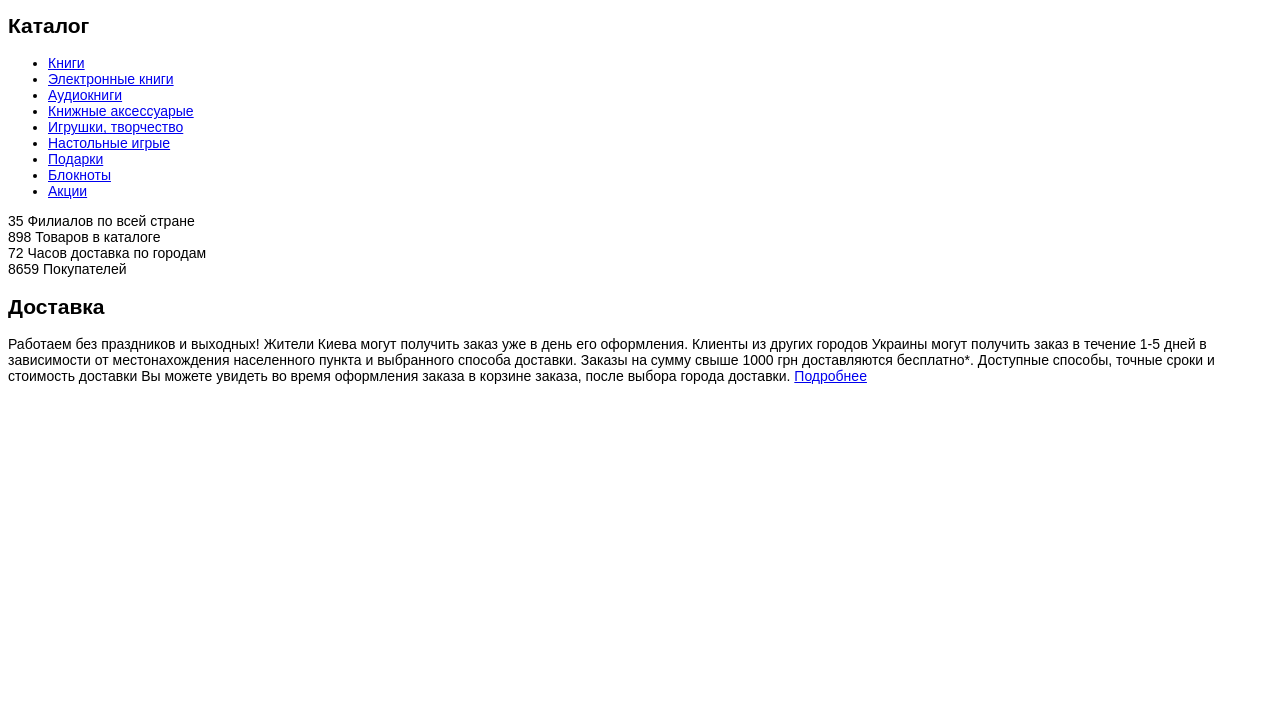
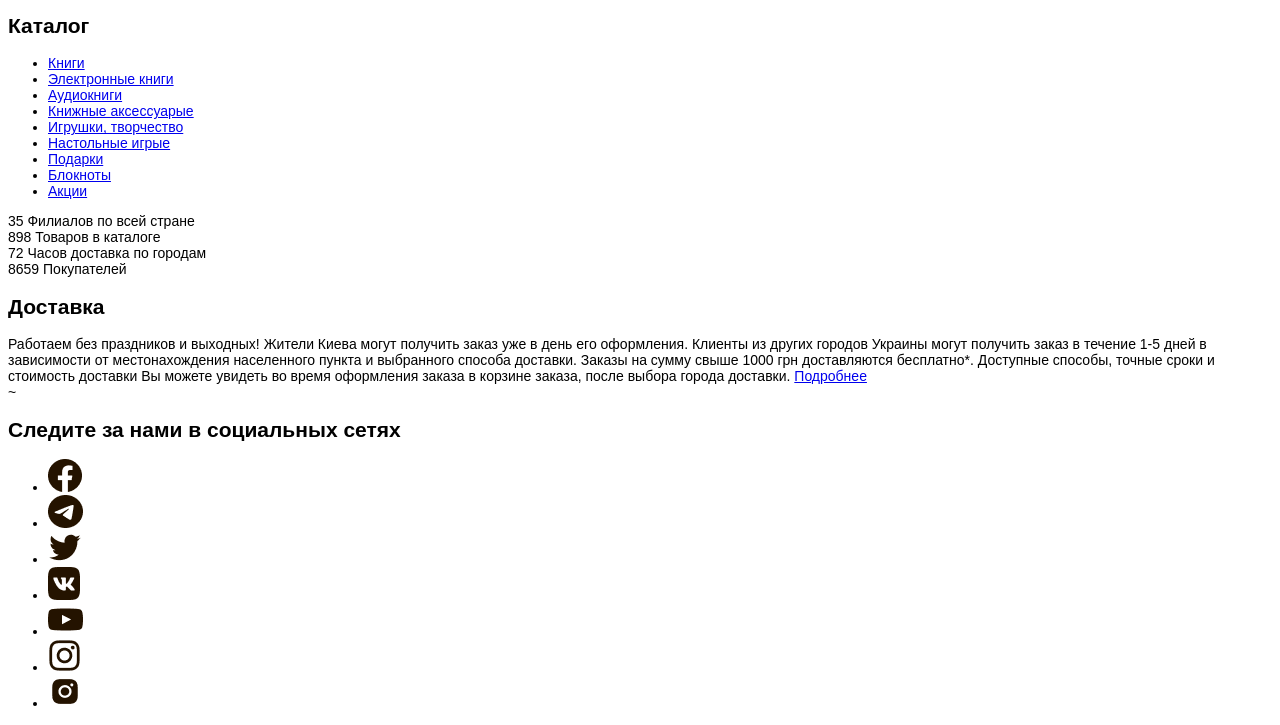
Before and after one commit to klizau/library, a website: page app/index.html in a window 1280 px wide. Shown: the part 2567-3292 px from the top of the page. Before the commit the page ends 2951 px from the top, so only its background shows below. Drawn offline with nearby package versions, Linux system fonts and the light colour scheme; files that its build step writes are made by us from their sources.

Commit message:
add(html): section social-media

```diff
--- a/app/index.html
+++ b/app/index.html
@@ -180,6 +180,21 @@
         <a href="#" class="section__link delivery__link">Подробнее</a>
       </section>
 
+      <section class="social-media section" >~
+        <h2 class="section__title social-media__title">
+          Следите за нами в социальных сетях
+        </h2>
+        <ul class="social-media__list">
+          <li class="social-media__list__item list__item"><img src="./img/f.png" alt="f"></li>
+          <li class="social-media__list__item list__item"><img src="./img/t.png" alt="t"></li>
+          <li class="social-media__list__item list__item"><img src="./img/tw.png" alt="tw"></li>
+          <li class="social-media__list__item list__item"><img src="./img/vk.png" alt="vk"></li>
+          <li class="social-media__list__item list__item"><img src="./img/youtube.png" alt="youtube"></li>
+          <li class="social-media__list__item list__item"><img src="./img/inst.png" alt="inst"></li>
+          <li class="social-media__list__item list__item"><img src="./img/inst-b.png" alt="inst-b"></li>
+        </ul>
+      </section>
+
 
     </main>
     <script src="js/common.min.js"></script>
```
Also changed, not shown: app/img/f.png (added), app/img/inst-b.png (added), app/img/inst.png (added), app/img/t.png (added), app/img/tw.png (added), app/img/vk.png (added), app/img/youtube.png (added).
